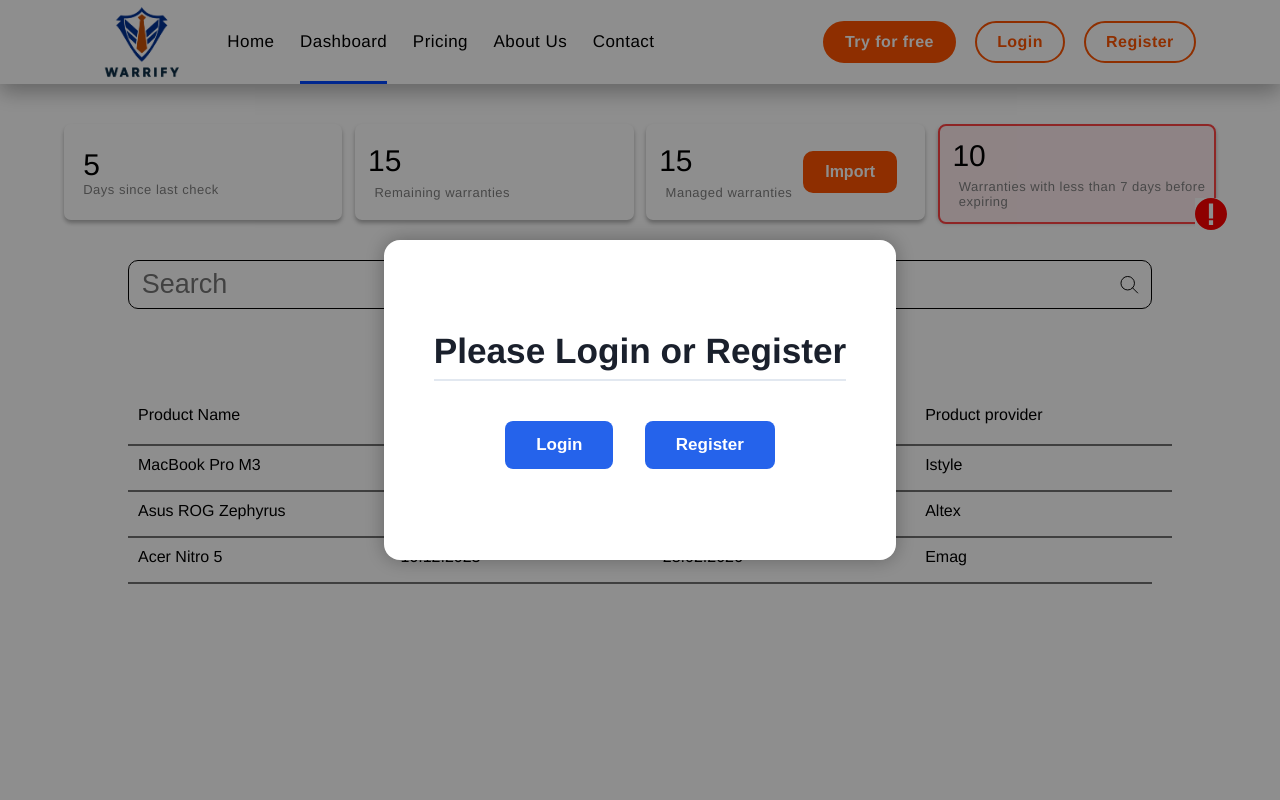
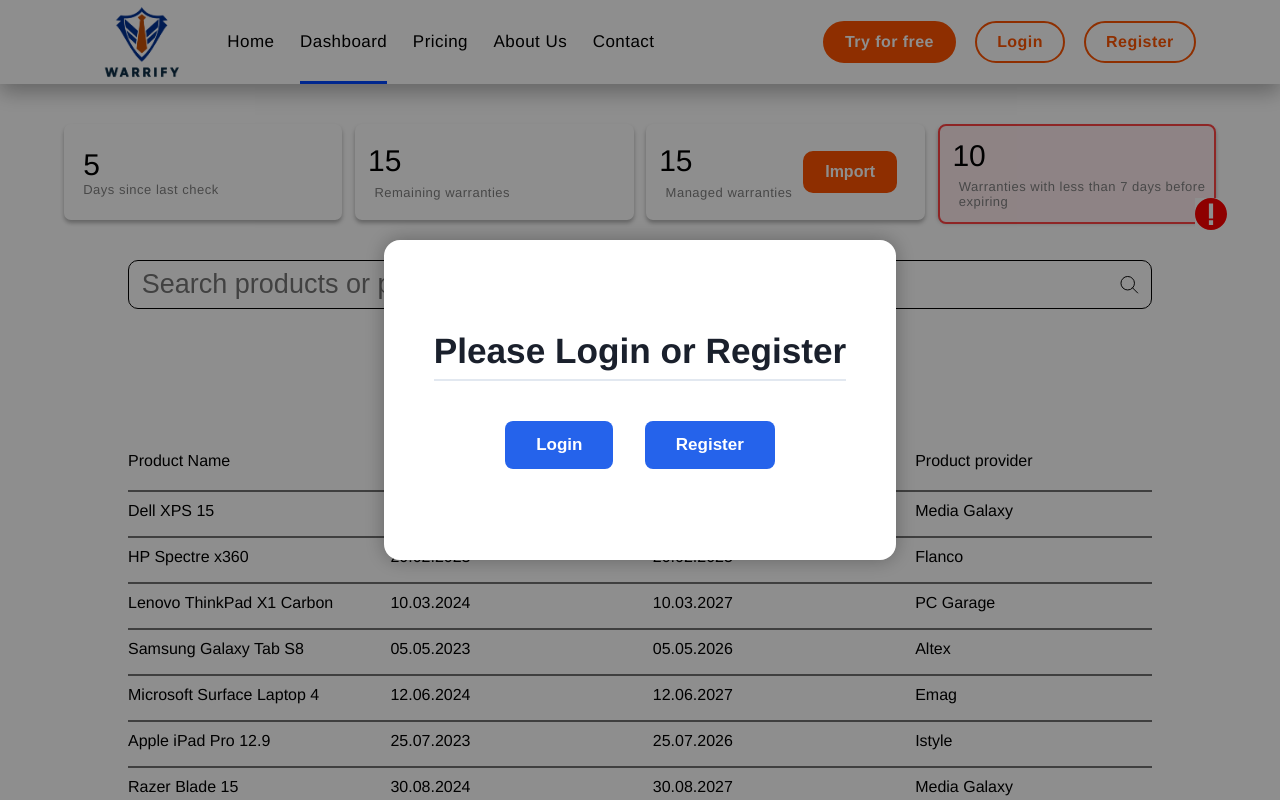
Before and after one commit to vlad180520/Warrify, a React (Vite) app in the folder Front-end/: page /dashboard in a window 1280 px wide. Shown: the top 800 px of the page. Built offline with nearby package versions, Linux system fonts and the light colour scheme.

Commit message:
crawler cu deepseek API + final cod

```diff
--- a/Front-end/src/components/ImportFile.css
+++ b/Front-end/src/components/ImportFile.css
@@ -1,6 +1,8 @@
 .import-manual-container {
     text-align: center;
-    margin-top: 20px;
+    justify-content: center;
+    align-items: center;
+    display: flex;
   }
 
   .file-input {
--- /dev/null
+++ b/Front-end/src/components/ModalWarranty.css
@@ -0,0 +1,33 @@
+/* Modal.css */
+.modal-war-overlay {
+    position: fixed;
+    top: 0;
+    left: 0;
+    right: 0;
+    bottom: 0;
+    background-color: rgba(0, 0, 0, 0.5);
+    display: flex;
+    justify-content: center;
+    align-items: center;
+    z-index: 1000;
+  }
+
+  .modal-war-content {
+    background: white;
+    padding: 2rem;
+    border-radius: 8px;
+    width: 40vw;
+    height: 30vh;
+    box-shadow: 0 2px 10px rgba(0, 0, 0, 0.1);
+    position: relative;
+  }
+
+  .modal-war-close {
+    position: absolute;
+    top: 1rem;
+    right: 1rem;
+    background: none;
+    border: none;
+    font-size: 1.5rem;
+    cursor: pointer;
+  }
--- /dev/null
+++ b/Front-end/src/components/ModalWarranty.tsx
@@ -0,0 +1,20 @@
+import { ReactNode } from 'react';
+import './ModalWarranty.css';
+
+interface ModalProps {
+  children: ReactNode;
+  onClose: () => void;
+}
+
+const ModalWarranty = ({ children, onClose }: ModalProps) => {
+  return (
+    <div className="modal-war-overlay" onClick={onClose}>
+      <div className="modal-war-content" onClick={(e) => e.stopPropagation()}>
+        <button className="modal-war-close" onClick={onClose}>&times;</button>
+        {children}
+      </div>
+    </div>
+  );
+};
+
+export default ModalWarranty;
--- a/Front-end/src/components/PriceCalculator.tsx
+++ b/Front-end/src/components/PriceCalculator.tsx
@@ -19,13 +19,13 @@
           <div className="price-box">
             <>
             <div className="incepand">Starting at</div>
-            <div className="price">70 RON</div>
+            <div className="price">50 RON</div>
             <small>*RON per month</small>
             </>
           </div>
 
           <div className="specs">
-            <p>Management offers 350 monthly guarantees</p>
+            <p>Management offers 300 monthly guarantees</p>
             <p>Number of additional guarantees charged with 0.30 RON* per warranty.</p>
             <p>Advanced warranty report</p>
           </div>
--- a/Front-end/src/components/Warranties.css
+++ b/Front-end/src/components/Warranties.css
@@ -1,11 +1,12 @@
 .warr-container {
     display: flex;
     flex-direction: column;
-    margin-top: -30px;
+    margin-bottom: 5vh;
 }
 
 .warr-entry {
-    padding: 10px;
+    padding-top: 10px;
+    padding-bottom: 10px;
     width: 80vw;
     height: 3vh;
     justify-content: stretch;
@@ -13,7 +14,9 @@
     border-left: none;
     border-right: none;
 }
-
+.warr-line:hover {
+    cursor: pointer ;
+}
 .warr-container:last-child {
     border-bottom: 2px solid rgba(50, 50, 50, 0.691);
     width: 80vw;
@@ -26,7 +29,24 @@
 .warr-element-prdName {
     justify-content: center;
 }
-
+.modal-war {
+    position: absolute;
+    bottom: 20%;
+    right: 10%;
+    border-radius: 5px;
+    width: 5vw;
+}
+.modal-war-2 {
+    position: absolute;
+    width: 5vw;
+    border-radius: 5px;
+    right: 10%;
+    bottom: 45%;
+}
+.modal-details {
+    position: relative;
+    top: 25%;
+}
 .warr-element-dataCump {
     justify-content: center;
 }
@@ -43,7 +63,8 @@
 }
 
 .warr-header {
-    padding: 10px;
+    padding-top: 10px;
+    padding-bottom: 10px;
     width: 80vw;
     height: 3vh;
     justify-content: stretch;
--- a/Front-end/src/components/Warranties.tsx
+++ b/Front-end/src/components/Warranties.tsx
@@ -1,4 +1,6 @@
 import './Warranties.css';
+import { useState } from 'react';
+import ModalWarranty from './ModalWarranty';
 
 interface Warranty {
   prdName: string;
@@ -12,6 +14,9 @@
 }
 
 function Warranties({ warranties }: WarrantiesProps) {
+
+  const [selectedWarranty, setSelectedWarranty] = useState<Warranty | null>(null);
+
   return (
     <div className="warr-container">
       <ul className="warr-header">
@@ -21,7 +26,13 @@
         <li>Product provider</li>
       </ul>
       {warranties.map((warranty, index) => (
-        <div key={index} className="warr-entry">
+        <div
+          key={index}
+          className="warr-entry"
+          onClick={() => setSelectedWarranty(warranty)}
+          role="button"
+          tabIndex={0}
+        >
           <ul className="warr-line">
             <li className="warr-element-prdName">{warranty.prdName}</li>
             <li className="warr-element-dataCump">{warranty.dataCump}</li>
@@ -30,6 +41,18 @@
           </ul>
         </div>
       ))}
+      {selectedWarranty && (
+        <ModalWarranty onClose={() => setSelectedWarranty(null)}>
+          <h2>{selectedWarranty.prdName} Details</h2>
+          <div className="modal-details">
+            <p><strong>Purchase Date:</strong> {selectedWarranty.dataCump}</p>
+            <p><strong>Expiration Date:</strong> {selectedWarranty.dataExp}</p>
+            <p><strong>Provider:</strong> {selectedWarranty.comp}</p>
+          </div>
+          <button className='button buttoninvert modal-war-2'>View PDF</button>
+          <button className='button buttoninvert modal-war'>Save PDF</button>
+        </ModalWarranty>
+      )}
     </div>
   );
 }
--- a/Front-end/src/pages/Dashboard.tsx
+++ b/Front-end/src/pages/Dashboard.tsx
@@ -1,7 +1,7 @@
   import Header from "../components/Header";
   import GridContainer from "../components/GridContainer";
   import LoginLightbox from "../components/LoginLightbox";
-import { useState } from "react";
+  import { useState, useMemo } from "react";
   import "./styles/Dashboard.css";
   import linieorizontala from "./../assets/linie-orizontala.svg";
   import Warranties from "../components/Warranties";
@@ -18,73 +18,188 @@
   }
 
   const Dashboard = ({ isLoggedIn }: DashProps) => {
-  const [warranties, setWarranties] = useState<Warranty[]>([
+    // Lista originală de garanții (nesortată și nefiltrată)
+    const originalWarranties = useMemo<Warranty[]>(() =>[
+      // Dispozitivele existente...
+      // ...
       {
-      prdName: "MacBook Pro M3",
-      dataExp: "18.05.2027",
-      dataCump: "16.12.2023",
+        prdName: "Dell XPS 15",
+        dataExp: "15.01.2026",
+        dataCump: "15.01.2023",
+        comp: "Media Galaxy",
+      },
+      {
+        prdName: "HP Spectre x360",
+        dataExp: "20.02.2025",
+        dataCump: "20.02.2023",
+        comp: "Flanco",
+      },
+      {
+        prdName: "Lenovo ThinkPad X1 Carbon",
+        dataExp: "10.03.2027",
+        dataCump: "10.03.2024",
+        comp: "PC Garage",
+      },
+      {
+        prdName: "Samsung Galaxy Tab S8",
+        dataExp: "05.05.2026",
+        dataCump: "05.05.2023",
+        comp: "Altex",
+      },
+      {
+        prdName: "Microsoft Surface Laptop 4",
+        dataExp: "12.06.2027",
+        dataCump: "12.06.2024",
+        comp: "Emag",
+      },
+      {
+        prdName: "Apple iPad Pro 12.9",
+        dataExp: "25.07.2026",
+        dataCump: "25.07.2023",
         comp: "Istyle",
       },
       {
-      prdName: "Asus ROG Zephyrus",
-      dataExp: "29.03.2028",
-      dataCump: "16.12.2024",
+        prdName: "Razer Blade 15",
+        dataExp: "30.08.2027",
+        dataCump: "30.08.2024",
+        comp: "Media Galaxy",
+      },
+      {
+        prdName: "LG Gram 17",
+        dataExp: "14.09.2026",
+        dataCump: "14.09.2023",
+        comp: "Flanco",
+      },
+      {
+        prdName: "ASUS TUF Gaming A15",
+        dataExp: "22.10.2027",
+        dataCump: "22.10.2024",
+        comp: "PC Garage",
+      },
+      {
+        prdName: "MSI Stealth GS66",
+        dataExp: "03.11.2026",
+        dataCump: "03.11.2023",
+        comp: "Altex",
+      },{
+        prdName: "Sony WH-1000XM5",
+        dataExp: "10.12.2026",
+        dataCump: "10.12.2023",
+        comp: "QuickMobile",
+      },
+      {
+        prdName: "Xiaomi Redmi Note 12 Pro",
+        dataExp: "07.04.2027",
+        dataCump: "07.04.2024",
+        comp: "eMAG",
+      },
+      {
+        prdName: "Logitech MX Master 3S",
+        dataExp: "19.08.2025",
+        dataCump: "19.08.2023",
+        comp: "PC Garage",
+      },
+      {
+        prdName: "Canon EOS R6 Mark II",
+        dataExp: "25.05.2028",
+        dataCump: "25.05.2025",
+        comp: "Flanco",
+      },
+      {
+        prdName: "Garmin Fenix 7X",
+        dataExp: "30.11.2026",
+        dataCump: "30.11.2023",
         comp: "Altex",
       },
       {
-      prdName: "Acer Nitro 5",
-      dataExp: "28.02.2026",
-      dataCump: "16.12.2023",
-      comp: "Emag",
+        prdName: "Huawei MateBook D16",
+        dataExp: "14.09.2027",
+        dataCump: "14.09.2024",
+        comp: "Media Galaxy",
       },
-  ]);
+      {
+        prdName: "Philips Hue Starter Kit",
+        dataExp: "02.03.2026",
+        dataCump: "02.03.2023",
+        comp: "Istyle",
+      },
+      {
+        prdName: "SteelSeries Apex Pro TKL",
+        dataExp: "22.10.2025",
+        dataCump: "22.10.2023",
+        comp: "Cel.ro",
+      },
+      {
+        prdName: "JBL Charge 5",
+        dataExp: "17.07.2027",
+        dataCump: "17.07.2024",
+        comp: "Evomag",
+      },
+      {
+        prdName: "AMD Ryzen 9 7950X",
+        dataExp: "09.01.2028",
+        dataCump: "09.01.2025",
+        comp: "PC Garage",
+      },
+    ],[]);
+      // ... restul intrărilor ...
+
+    const [sortOption, setSortOption] = useState<string>("");
+    const [searchQuery, setSearchQuery] = useState("");
     const [isSortOpen, setIsSortOpen] = useState(false);
-  const [searchQuery, setSearchQuery] = useState("");
 
     const parseDate = (dateStr: string) => {
       const [day, month, year] = dateStr.split(".");
       return new Date(`${year}-${month}-${day}`);
     };
 
-  const handleSortSelection = (option: string) => {
-    const sorted = [...warranties];
+    const filteredAndSortedWarranties = useMemo(() => {
+      let result = [...originalWarranties];
+
+      // Filtrare
+      if (searchQuery) {
+        const query = searchQuery.toLowerCase();
+        result = result.filter(warranty =>
+          warranty.prdName.toLowerCase().includes(query) ||
+          warranty.comp.toLowerCase().includes(query)
+        );
+      }
+
+      // Sortare
       const today = new Date();
-
-    switch (option) {
+      switch (sortOption) {
         case "Expiration Date (Asc)":
-        sorted.sort(
-          (a, b) => parseDate(a.dataExp).getTime() - parseDate(b.dataExp).getTime()
+          return result.sort((a, b) =>
+            parseDate(a.dataExp).getTime() - parseDate(b.dataExp).getTime()
           );
-        break;
         case "Expiration Date (Desc)":
-        sorted.sort(
-          (a, b) => parseDate(b.dataExp).getTime() - parseDate(a.dataExp).getTime()
+          return result.sort((a, b) =>
+            parseDate(b.dataExp).getTime() - parseDate(a.dataExp).getTime()
           );
-        break;
         case "Upcoming Expiration (Asc)":
-        sorted.sort((a, b) => {
+          return result.sort((a, b) => {
             const aDiff = parseDate(a.dataExp).getTime() - today.getTime();
             const bDiff = parseDate(b.dataExp).getTime() - today.getTime();
             return aDiff - bDiff;
           });
-        break;
         case "Upcoming Expiration (Desc)":
-        sorted.sort((a, b) => {
+          return result.sort((a, b) => {
             const aDiff = parseDate(a.dataExp).getTime() - today.getTime();
             const bDiff = parseDate(b.dataExp).getTime() - today.getTime();
             return bDiff - aDiff;
           });
-        break;
         case "Name (A-Z)":
-        sorted.sort((a, b) => a.prdName.localeCompare(b.prdName));
-        break;
+          return result.sort((a, b) => a.prdName.localeCompare(b.prdName));
         case "Name (Z-A)":
-        sorted.sort((a, b) => b.prdName.localeCompare(a.prdName));
-        break;
+          return result.sort((a, b) => b.prdName.localeCompare(a.prdName));
         default:
-        break;
+          return result;
       }
-    setWarranties(sorted);
+    }, [originalWarranties, searchQuery, sortOption]);
+
+    const handleSortSelection = (option: string) => {
+      setSortOption(option);
+      setIsSortOpen(false);
     };
 
     const toggleSortDropdown = () => setIsSortOpen(!isSortOpen);
@@ -95,10 +210,11 @@
       <>
         {!isLoggedIn && <LoginLightbox />}
         <GridContainer />
+
         <div className="search-container">
           <input
             type="text"
-          placeholder="Search"
+            placeholder="Search products or providers..."
             value={searchQuery}
             onChange={handleSearchChange}
             className="search-input"
@@ -152,31 +268,27 @@
 
             {isSortOpen && (
               <div className="dropdown sort">
-              <p onClick={() => handleSortSelection("Expiration Date (Asc)")}>
-                Expiration Date (Asc)
-              </p>
+                {[
+                  "Expiration Date (Asc)",
+                  "Expiration Date (Desc)",
+                  "Upcoming Expiration (Asc)",
+                  "Upcoming Expiration (Desc)",
+                  "Name (A-Z)",
+                  "Name (Z-A)"
+                ].map((option) => (
+                  <div key={option}>
+                    <p onClick={() => handleSortSelection(option)}>{option}</p>
+                    {option !== "Name (Z-A)" && (
                       <img className="linieoriz" src={linieorizontala} alt="divider" />
-              <p onClick={() => handleSortSelection("Expiration Date (Desc)")}>
-                Expiration Date (Desc)
-              </p>
-              <img className="linieoriz" src={linieorizontala} alt="divider" />
-              <p onClick={() => handleSortSelection("Upcoming Expiration (Asc)")}>
-                Upcoming Expiration (Asc)
-              </p>
-              <img className="linieoriz" src={linieorizontala} alt="divider" />
-              <p onClick={() => handleSortSelection("Upcoming Expiration (Desc)")}>
-                Upcoming Expiration (Desc)
-              </p>
-              <img className="linieoriz" src={linieorizontala} alt="divider" />
-              <p onClick={() => handleSortSelection("Name (A-Z)")}>Name (A-Z)</p>
-              <img className="linieoriz" src={linieorizontala} alt="divider" />
-              <p onClick={() => handleSortSelection("Name (Z-A)")}>Name (Z-A)</p>
+                    )}
+                  </div>
+                ))}
               </div>
             )}
           </div>
         </div>
 
-      <Warranties warranties={warranties} />
+        <Warranties warranties={filteredAndSortedWarranties} />
       </>
     );
   };
--- a/Front-end/src/pages/styles/Dashboard.css
+++ b/Front-end/src/pages/styles/Dashboard.css
@@ -37,6 +37,7 @@
     position: relative;
     justify-content: center;
     gap: 6vw;
+    margin-top: 5vh;
     margin-bottom: 6vh;
   }
   .filter,.sort {
```
Also changed, not shown: Front-end/src/components/PricingColumns.tsx (+7 -7 lines), 1 other file (tests, documents, lock files or other folders). Lines whose indentation alone changed are shown as unchanged.
